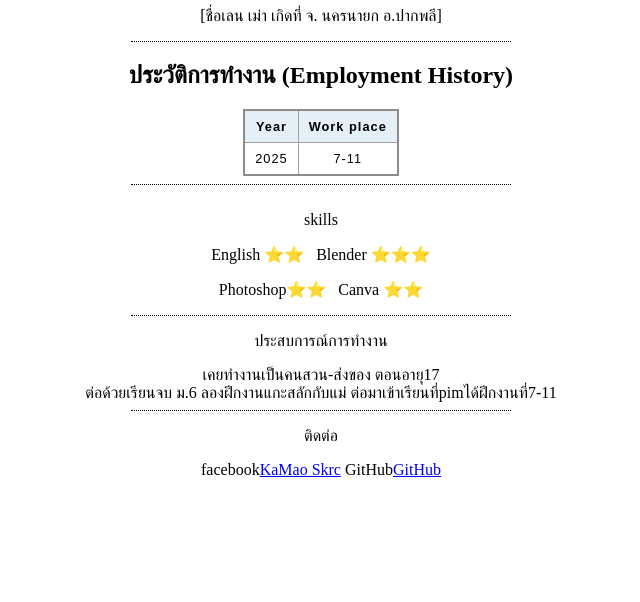
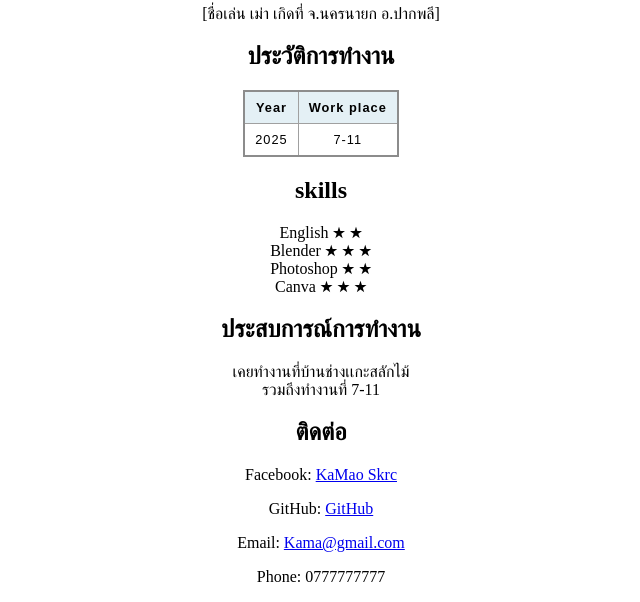
Before and after one commit to sixxke-lgtm/pv-2, a plain HTML site: page index.html in a window 1280 px wide. Shown: the part 593-1195 px from the top of the page, without its empty margins (319-959 px from the left). Before the commit the page ends 1080 px from the top, so only its background shows below. Drawn offline with Linux system fonts and the light colour scheme.

Commit message:
Update index.html

```diff
--- a/index.html
+++ b/index.html
@@ -1,43 +1,31 @@
 <!DOCTYPE html>
-<html lang="en">
-
+<html lang="th">
 <head>
     <meta charset="UTF-8">
     <meta name="viewport" content="width=device-width, initial-scale=1.0">
-    <title>Document</title>
+    <title>Phathadon Meemeng - Resume</title>
     <link rel="stylesheet" href="styles.css">
-
+    <link href="https://fonts.googleapis.com/css2?family=Noto+Sans+Thai:wght@300;400;500;700&display=swap" rel="stylesheet">
 </head>
-
 <body>
-    <section id="about" class="container py-5">
-        <div class="row">
-            <div class="col-md-3 text-center">
-                <img src="Mao.jpg" alt="Mao" class="img-fluid rounded-circle">
-            </div>
-            <div class="col-md-9">
+    <div class="container-minimal">
+        <div class="profile-header-minimal">
+            <img src="Mao.jpg" alt="Phathadon Meemeng Profile Picture" class="profile-pic-minimal">
             <h1>Phathadon Meemeng</h1>
-
-
-                <em>สาขาเทคโทโนโลยีดิจิทัลและสารสนเทศ</em>
-
-                <p>คณะวิศวกรรมสตร์และเทคโทโนโลยี</p>
-
-                <a href="https://www.pim.ac.th" target="_blank">สถาบันการจัดการปัญญาภิวัต</a>
-            </div>
+            <p class="description">
+                สาขาเทคโนโลยีดิจิทัลและสารสนเทศ<br>
+                คณะวิศวกรรมและเทคโนโลยี<br>
+                <a href="#" target="_blank">สถาบันการจัดการปัญญาภิวัฒน์</a>
+            </p>
+            <h2 class="section-title-minimal">ประวัติ</h2>
+            <p>[ชื่อเล่น เม่า เกิดที่ จ.นครนายก อ.ปากพลี]</p>
         </div>
 
-        <p class="mt-4">
-            <p class="pim">ประวัติ</p>
-            [ชื่อเลน เม่า เกิดที่ จ. นครนายก อ.ปากพลี]
-        </p>
+        <div class="section-divider"></div>
 
-        <hr>
-    </section>
-
-    <section id="employment" class="container py-5">
-        <h2>ประวัติการทำงาน (Employment History)</h2>
-        <table class="table table-striped">
+        <section class="section-block-minimal">
+            <h2 class="section-title-minimal">ประวัติการทำงาน</h2>
+            <table class="employment-table">
                 <thead>
                     <tr>
                         <th>Year</th>
@@ -51,27 +39,60 @@
                     </tr>
                 </tbody>
             </table>
-        <hr>
         </section>
 
+        <div class="section-divider"></div>
+
+        <section class="section-block-minimal">
+            <h2 class="section-title-minimal">skills</h2>
+            <div class="skill-item-minimal">
+                <span class="skill-name">English</span>
+                <span class="star-rating">
+                    <span class="star filled">★</span>
+                    <span class="star filled">★</span>
+                </span>
+            </div>
+            <div class="skill-item-minimal">
+                <span class="skill-name">Blender</span>
+                <span class="star-rating">
+                    <span class="star filled">★</span>
+                    <span class="star filled">★</span>
+                    <span class="star filled">★</span>
+                </span>
+            </div>
+            <div class="skill-item-minimal">
+                <span class="skill-name">Photoshop</span>
+                <span class="star-rating">
+                    <span class="star filled">★</span>
+                    <span class="star filled">★</span>
+                </span>
+            </div>
+            <div class="skill-item-minimal">
+                <span class="skill-name">Canva</span>
+                <span class="star-rating">
+                    <span class="star filled">★</span>
+                    <span class="star filled">★</span>
+                    <span class="star filled">★</span>
+                </span>
+            </div>
+        </section>
+
+        <div class="section-divider"></div>
+
+        <section class="section-block-minimal">
+            <h2 class="section-title-minimal">ประสบการณ์การทำงาน</h2>
+            <p>เคยทำงานที่บ้านช่างเเกะสลักไม้<br> รวมถึงทำงานที่ 7-11</p>
+        </section>
+
+        <div class="section-divider"></div>
+
+        <section class="section-block-minimal">
+            <h2 class="section-title-minimal">ติดต่อ</h2>
+            <p>Facebook: <a href="https://www.facebook.com/KaMao.Skrc" target="_blank">KaMao Skrc</a></p>
+            <p>GitHub: <a href="https://github.com/sixxke-lgtm_github" target="_blank">GitHub</a></p>
+            <p>Email: <a href="mailto:Kama@gmail.com">Kama@gmail.com</a></p>
+            <p>Phone: 0777777777</p>
+        </section>
+    </div>
 </body>
-
-    <br><n1>skills</n1>
-<p class="skill">English ⭐⭐&nbsp;&nbsp;&nbsp;Blender ⭐⭐⭐</p>
-<p class="skill">Photoshop⭐⭐&nbsp;&nbsp;&nbsp;Canva ⭐⭐</p>
-
-<hr>
-    <p class="dit">ประสบการณ์การทำงาน</p>
-เคยทำงานเป็นคนสวน-ส่งของ ตอนอายุ17
-<br>ต่อด้วยเรียนจบ ม.6 ลองฝึกงานแกะสลักกับแม่ ต่อมาเข้าเรียนที่pimได้ฝึกงานที่7-11
-
-<hr>
-<p>ติดต่อ</p>
-facebook<a href="https://www.facebook.com/KaMaO.zzz/">KaMao Skrc</a>
-GitHub<a href="https://github.com/sixxke-lgtm?tab=repositories">GitHub</a>
-
-
-</body>
-
-
 </html>
```
Lines whose indentation alone changed are shown as unchanged.
